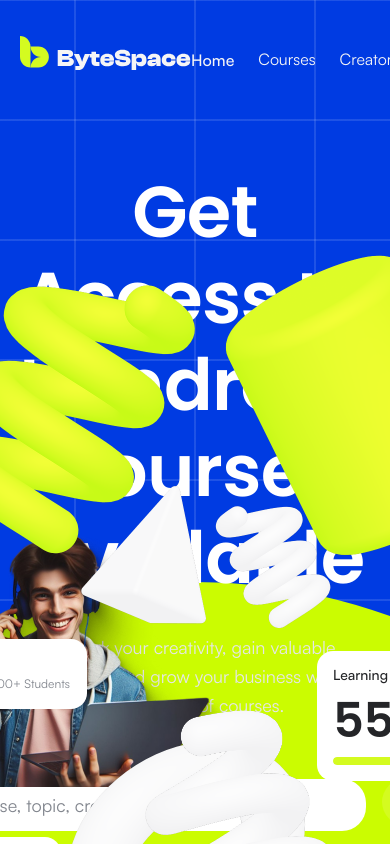
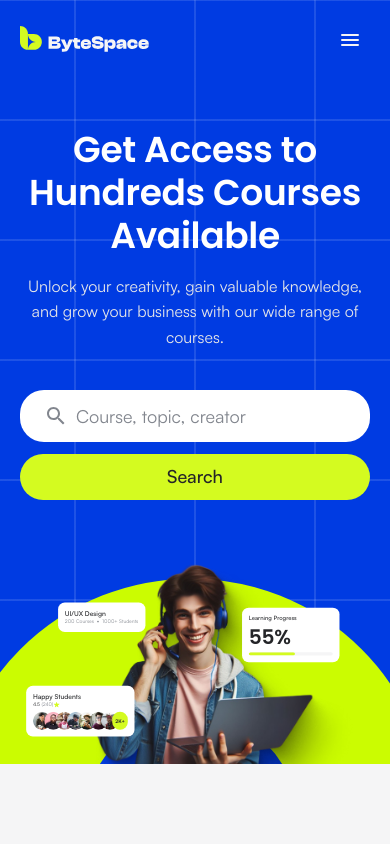
Before and after one commit to ShArafat58/bytespace-web, a Next.js app: page / in a window 390 px wide. Shown: the top 844 px of the page. Built offline with nearby package versions, Linux system fonts and the light colour scheme.

Commit message:
feat: make header and hero responsive with mobile menu

```diff
--- a/app/globals.css
+++ b/app/globals.css
@@ -134,6 +134,9 @@
     -webkit-font-smoothing: antialiased;
     -moz-osx-font-smoothing: grayscale;
   }
+  body {
+    overflow-x: clip;
+  }
 }
 
 @layer base {
--- /dev/null
+++ b/components/icons/MenuIcons.tsx
@@ -0,0 +1,43 @@
+import type { ComponentProps } from "react";
+
+type IconProps = ComponentProps<"svg">;
+
+export function MenuIcon(props: IconProps) {
+  return (
+    <svg
+      width="24"
+      height="24"
+      viewBox="0 0 24 24"
+      fill="none"
+      xmlns="http://www.w3.org/2000/svg"
+      {...props}
+    >
+      <path
+        d="M4 7h16M4 12h16M4 17h16"
+        stroke="currentColor"
+        strokeWidth="2"
+        strokeLinecap="round"
+      />
+    </svg>
+  );
+}
+
+export function CloseIcon(props: IconProps) {
+  return (
+    <svg
+      width="24"
+      height="24"
+      viewBox="0 0 24 24"
+      fill="none"
+      xmlns="http://www.w3.org/2000/svg"
+      {...props}
+    >
+      <path
+        d="M6 6l12 12M18 6L6 18"
+        stroke="currentColor"
+        strokeWidth="2"
+        strokeLinecap="round"
+      />
+    </svg>
+  );
+}
--- a/components/sections/Header.tsx
+++ b/components/sections/Header.tsx
@@ -1,6 +1,7 @@
 import Link from "next/link";
 import { CartIcon } from "@/components/icons/CartIcon";
 import { Logo } from "@/components/icons/Logo";
+import { MobileMenu } from "@/components/sections/header/MobileMenu";
 import { Container } from "@/components/ui/Container";
 import { authNavLinks, mainNavLinks } from "@/lib/data/navigation";
 import { cn } from "@/lib/utils";
@@ -15,17 +16,17 @@ const linkStyles =
 export function Header({ currentPath = "/" }: HeaderProps) {
   return (
     <header className="absolute inset-x-0 top-0 z-20">
-      <Container className="grid h-30 grid-cols-[1fr_auto_1fr] items-center">
+      <Container className="flex h-20 items-center justify-between lg:grid lg:h-30 lg:grid-cols-[1fr_auto_1fr]">
         {/* The logo sits slightly above the nav baseline in the design */}
         <Link
           href="/"
           aria-label="ByteSpace home"
-          className="-translate-y-1.5 justify-self-start rounded-sm text-neutral-50 focus-ring-inverse"
+          className="justify-self-start rounded-sm text-neutral-50 focus-ring-inverse lg:-translate-y-1.5"
         >
-          <Logo aria-hidden="true" />
+          <Logo aria-hidden="true" className="h-7 w-auto lg:h-auto" />
         </Link>
 
-        <nav aria-label="Main">
+        <nav aria-label="Main" className="hidden lg:block">
           <ul className="flex items-center gap-6">
             {mainNavLinks.map((link) => {
               const isActive = link.href === currentPath;
@@ -48,7 +49,7 @@ export function Header({ currentPath = "/" }: HeaderProps) {
           </ul>
         </nav>
 
-        <div className="flex items-center gap-6 justify-self-end">
+        <div className="hidden items-center gap-6 justify-self-end lg:flex">
           {authNavLinks.map((link) => (
             <Link
               key={link.href}
@@ -62,6 +63,8 @@ export function Header({ currentPath = "/" }: HeaderProps) {
             <CartIcon aria-hidden="true" />
           </button>
         </div>
+
+        <MobileMenu currentPath={currentPath} />
       </Container>
     </header>
   );
--- a/components/sections/Hero.tsx
+++ b/components/sections/Hero.tsx
@@ -1,8 +1,6 @@
 import Image from "next/image";
-import { CategoryHighlightCard } from "@/components/sections/hero/CategoryHighlightCard";
-import { HappyStudentsCard } from "@/components/ui/HappyStudentsCard";
 import { HeroSearch } from "@/components/sections/hero/HeroSearch";
-import { LearningProgressCard } from "@/components/ui/LearningProgressCard";
+import { HeroVisual } from "@/components/sections/hero/HeroVisual";
 import { Container } from "@/components/ui/Container";
 import { cn } from "@/lib/utils";
 
@@ -57,22 +55,17 @@ export function Hero() {
   return (
     <section
       aria-labelledby="hero-heading"
-      className="relative h-256 overflow-hidden bg-primary-800 grid-lines"
+      className="relative overflow-hidden bg-primary-800 grid-lines xl:h-256"
     >
-      <div
-        aria-hidden="true"
-        className="absolute left-1/2 top-145.5 size-287.25 -translate-x-1/2 rounded-full border-320 border-secondary-500"
-      />
-
-      <Container className="relative flex flex-col items-center gap-15 pt-42.25">
-        <div className="flex flex-col items-center gap-8 text-center">
+      <Container className="relative flex flex-col items-center gap-10 pt-32 md:pt-36 xl:gap-15 xl:pt-42.25">
+        <div className="flex flex-col items-center gap-4 text-center md:gap-8">
           <h1
             id="hero-heading"
-            className="max-w-233.75 font-heading text-heading-l text-white"
+            className="max-w-233.75 font-heading text-heading-s text-white md:text-heading-m lg:text-heading-l"
           >
             Get Access to Hundreds Courses Available
           </h1>
-          <p className="max-w-204.75 text-body-l text-neutral-100">
+          <p className="max-w-204.75 text-body-m text-neutral-100 md:text-body-l">
             Unlock your creativity, gain valuable knowledge, and grow your
             business with our wide range of courses.
           </p>
@@ -80,18 +73,7 @@ export function Hero() {
         <HeroSearch />
       </Container>
 
-      <Image
-        src="/images/hero-student.png"
-        alt="Smiling student wearing headphones and holding a laptop"
-        width={722}
-        height={515}
-        loading="eager"
-        fetchPriority="high"
-        className="pointer-events-none absolute left-1/2 top-127.25 -ml-77.5 select-none"
-      />
-
-      <LearningProgressCard className="absolute left-1/2 top-162.75 ml-30.5" />
-      <HappyStudentsCard className="absolute left-1/2 top-209.25 -ml-98" />
+      <HeroVisual />
 
       {heroShapes.map((shape) => (
         <Image
@@ -102,13 +84,11 @@ export function Hero() {
           width={shape.width}
           height={shape.height}
           className={cn(
-            "pointer-events-none absolute select-none",
+            "pointer-events-none absolute hidden select-none xl:block",
             shape.className,
           )}
         />
       ))}
-
-      <CategoryHighlightCard className="absolute left-1/2 top-159.75 -ml-79" />
     </section>
   );
 }
--- /dev/null
+++ b/components/sections/header/MobileMenu.tsx
@@ -0,0 +1,100 @@
+"use client";
+
+import Link from "next/link";
+import { useEffect, useState } from "react";
+import { CartIcon } from "@/components/icons/CartIcon";
+import { CloseIcon, MenuIcon } from "@/components/icons/MenuIcons";
+import { Container } from "@/components/ui/Container";
+import { authNavLinks, mainNavLinks } from "@/lib/data/navigation";
+import { cn } from "@/lib/utils";
+
+const linkStyles =
+  "block rounded-sm py-3 text-neutral-50 transition-colors hover:text-secondary-400 focus-ring-inverse";
+
+export function MobileMenu({ currentPath }: { currentPath: string }) {
+  const [isOpen, setIsOpen] = useState(false);
+
+  useEffect(() => {
+    if (!isOpen) return;
+
+    function handleKeyDown(event: KeyboardEvent) {
+      if (event.key === "Escape") setIsOpen(false);
+    }
+
+    window.addEventListener("keydown", handleKeyDown);
+    return () => window.removeEventListener("keydown", handleKeyDown);
+  }, [isOpen]);
+
+  const closeMenu = () => setIsOpen(false);
+
+  return (
+    <div className="lg:hidden">
+      <button
+        type="button"
+        aria-expanded={isOpen}
+        aria-controls="mobile-menu"
+        aria-label={isOpen ? "Close menu" : "Open menu"}
+        onClick={() => setIsOpen((open) => !open)}
+        className="flex size-10 items-center justify-center rounded-sm text-neutral-50 focus-ring-inverse"
+      >
+        {isOpen ? (
+          <CloseIcon aria-hidden="true" />
+        ) : (
+          <MenuIcon aria-hidden="true" />
+        )}
+      </button>
+
+      {isOpen && (
+        <div
+          id="mobile-menu"
+          className="absolute inset-x-0 top-full border-t border-white/20 bg-primary-800 shadow-lg"
+        >
+          <Container className="flex flex-col py-4">
+            <nav aria-label="Mobile">
+              <ul>
+                {mainNavLinks.map((link) => {
+                  const isActive = link.href === currentPath;
+
+                  return (
+                    <li key={link.href}>
+                      <Link
+                        href={link.href}
+                        onClick={closeMenu}
+                        aria-current={isActive ? "page" : undefined}
+                        className={cn(
+                          linkStyles,
+                          isActive ? "text-label-l" : "text-body-l",
+                        )}
+                      >
+                        {link.label}
+                      </Link>
+                    </li>
+                  );
+                })}
+              </ul>
+            </nav>
+            <div className="mt-2 flex items-center gap-6 border-t border-white/20 pt-4">
+              {authNavLinks.map((link) => (
+                <Link
+                  key={link.href}
+                  href={link.href}
+                  onClick={closeMenu}
+                  className={cn(linkStyles, "text-body-l")}
+                >
+                  {link.label}
+                </Link>
+              ))}
+              <button
+                type="button"
+                aria-label="Cart"
+                className="ml-auto rounded-sm text-neutral-50 focus-ring-inverse"
+              >
+                <CartIcon aria-hidden="true" />
+              </button>
+            </div>
+          </Container>
+        </div>
+      )}
+    </div>
+  );
+}
--- a/components/sections/hero/HeroSearch.tsx
+++ b/components/sections/hero/HeroSearch.tsx
@@ -15,9 +15,9 @@ export function HeroSearch() {
     <form
       role="search"
       onSubmit={handleSubmit}
-      className="flex items-start gap-4"
+      className="flex w-full flex-col gap-3 sm:w-auto sm:flex-row sm:items-start sm:gap-4"
     >
-      <div className="flex h-13 w-115.25 items-center gap-2 rounded-3xl bg-white px-6 focus-within:outline-2 focus-within:outline-offset-4 focus-within:outline-secondary-400">
+      <div className="flex h-13 w-full items-center gap-2 rounded-3xl bg-white px-6 focus-within:outline-2 focus-within:outline-offset-4 focus-within:outline-secondary-400 sm:w-115.25">
         <SearchIcon aria-hidden="true" className="shrink-0 text-neutral-400" />
         <label htmlFor="hero-search" className="sr-only">
           Search courses
@@ -31,7 +31,7 @@ export function HeroSearch() {
           className="min-w-0 flex-1 bg-transparent text-body-l text-neutral-950 outline-none placeholder:text-neutral-400"
         />
       </div>
-      <Button type="submit" onDark>
+      <Button type="submit" onDark className="w-full sm:w-auto">
         Search
       </Button>
     </form>
--- /dev/null
+++ b/components/sections/hero/HeroVisual.tsx
@@ -0,0 +1,36 @@
+import Image from "next/image";
+import { CategoryHighlightCard } from "@/components/sections/hero/CategoryHighlightCard";
+import { HappyStudentsCard } from "@/components/ui/HappyStudentsCard";
+import { LearningProgressCard } from "@/components/ui/LearningProgressCard";
+
+/**
+ * The student, ring and floating cards live on one 804 x 515 artboard
+ * (the design area from x 328 to 1132, y 509 to 1024). Smaller screens
+ * scale the whole artboard so the composition never breaks.
+ */
+export function HeroVisual() {
+  return (
+    <div className="relative mt-12 h-54 w-full sm:h-92.75 md:h-108.25 lg:h-128.75 xl:absolute xl:left-1/2 xl:top-127.25 xl:-ml-98 xl:mt-0 xl:w-201">
+      <div className="absolute left-1/2 top-0 h-128.75 w-201 origin-top -translate-x-1/2 scale-42 sm:scale-72 md:scale-84 lg:scale-100">
+        <div
+          aria-hidden="true"
+          className="absolute -left-[182.5px] top-18.25 size-287.25 rounded-full border-320 border-secondary-500"
+        />
+        <Image
+          src="/images/hero-student.png"
+          alt="Smiling student wearing headphones and holding a laptop"
+          width={722}
+          height={515}
+          loading="eager"
+          fetchPriority="high"
+          className="pointer-events-none absolute left-20.5 top-0 max-w-none select-none"
+        />
+        <div aria-hidden="true">
+          <LearningProgressCard className="absolute left-128.5 top-35.5" />
+          <HappyStudentsCard className="absolute left-0 top-82" />
+          <CategoryHighlightCard className="absolute left-19 top-32.5" />
+        </div>
+      </div>
+    </div>
+  );
+}
```
